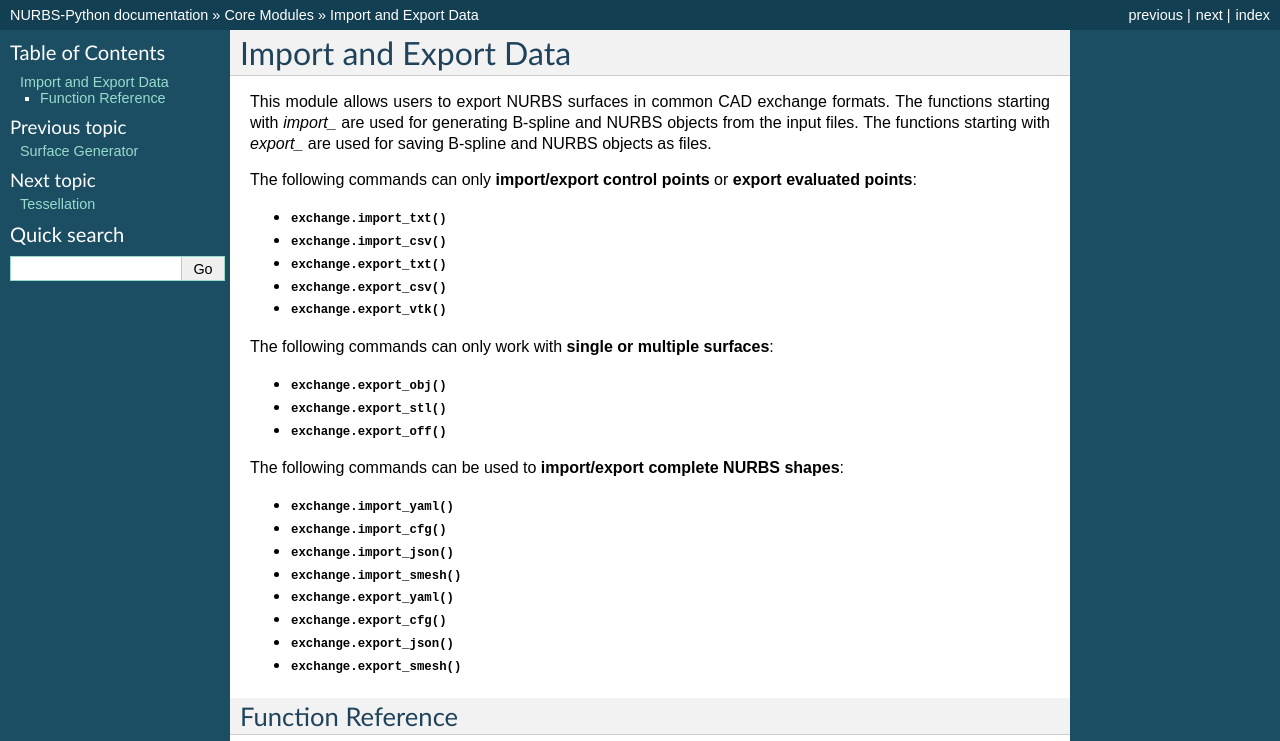
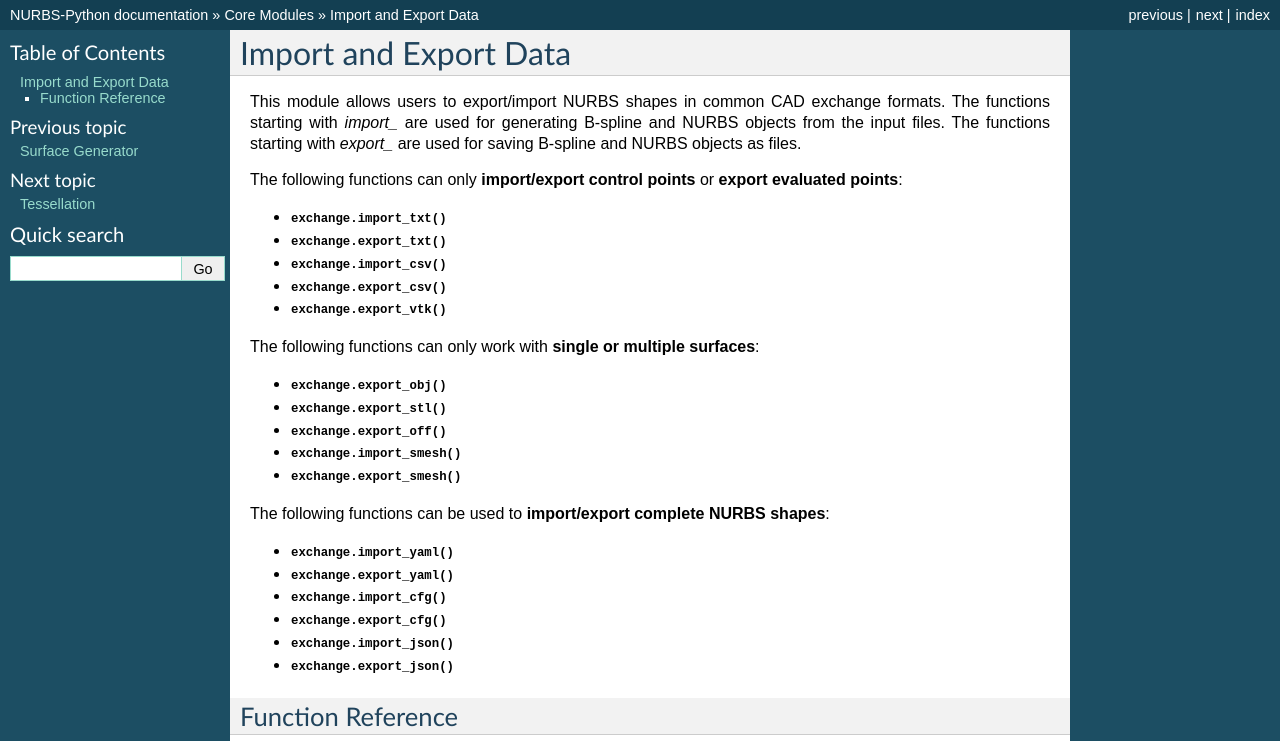
Before and after one commit to orbingol/NURBS-Python, a Sphinx documentation site: the page built from docs/module_exchange.rst, in a window 1280 px wide, cut to the strip 0-741 px from the top of the page. Built offline with Sphinx 7.4.7, drawn with Linux system fonts in a browser that asks for light colours; formulas are drawn with MathJax 3.

Commit message:
Update exchange module docs

```diff
--- a/docs/module_exchange.rst
+++ b/docs/module_exchange.rst
@@ -1,35 +1,35 @@
 Import and Export Data
 ^^^^^^^^^^^^^^^^^^^^^^
 
-This module allows users to export NURBS surfaces in common CAD exchange formats. The functions starting with *import_*
-are used for generating B-spline and NURBS objects from the input files. The functions starting with *export_* are used
-for saving B-spline and NURBS objects as files.
+This module allows users to export/import NURBS shapes in common CAD exchange formats. The functions starting with
+*import_* are used for generating B-spline and NURBS objects from the input files. The functions starting with
+*export_* are used for saving B-spline and NURBS objects as files.
 
-The following commands can only **import/export control points** or **export evaluated points**:
+The following functions can only **import/export control points** or **export evaluated points**:
 
 * :py:func:`.exchange.import_txt()`
+* :py:func:`.exchange.export_txt()`
 * :py:func:`.exchange.import_csv()`
-* :py:func:`.exchange.export_txt()`
 * :py:func:`.exchange.export_csv()`
 * :py:func:`.exchange.export_vtk()`
 
-The following commands can only work with **single or multiple surfaces**:
+The following functions can only work with **single or multiple surfaces**:
 
 * :py:func:`.exchange.export_obj()`
 * :py:func:`.exchange.export_stl()`
 * :py:func:`.exchange.export_off()`
+* :py:func:`.exchange.import_smesh()`
+* :py:func:`.exchange.export_smesh()`
 
 
-The following commands can be used to **import/export complete NURBS shapes**:
+The following functions can be used to **import/export complete NURBS shapes**:
 
 * :py:func:`.exchange.import_yaml()`
+* :py:func:`.exchange.export_yaml()`
 * :py:func:`.exchange.import_cfg()`
+* :py:func:`.exchange.export_cfg()`
 * :py:func:`.exchange.import_json()`
-* :py:func:`.exchange.import_smesh()`
-* :py:func:`.exchange.export_yaml()`
-* :py:func:`.exchange.export_cfg()`
 * :py:func:`.exchange.export_json()`
-* :py:func:`.exchange.export_smesh()`
 
 Function Reference
 ==================
```
